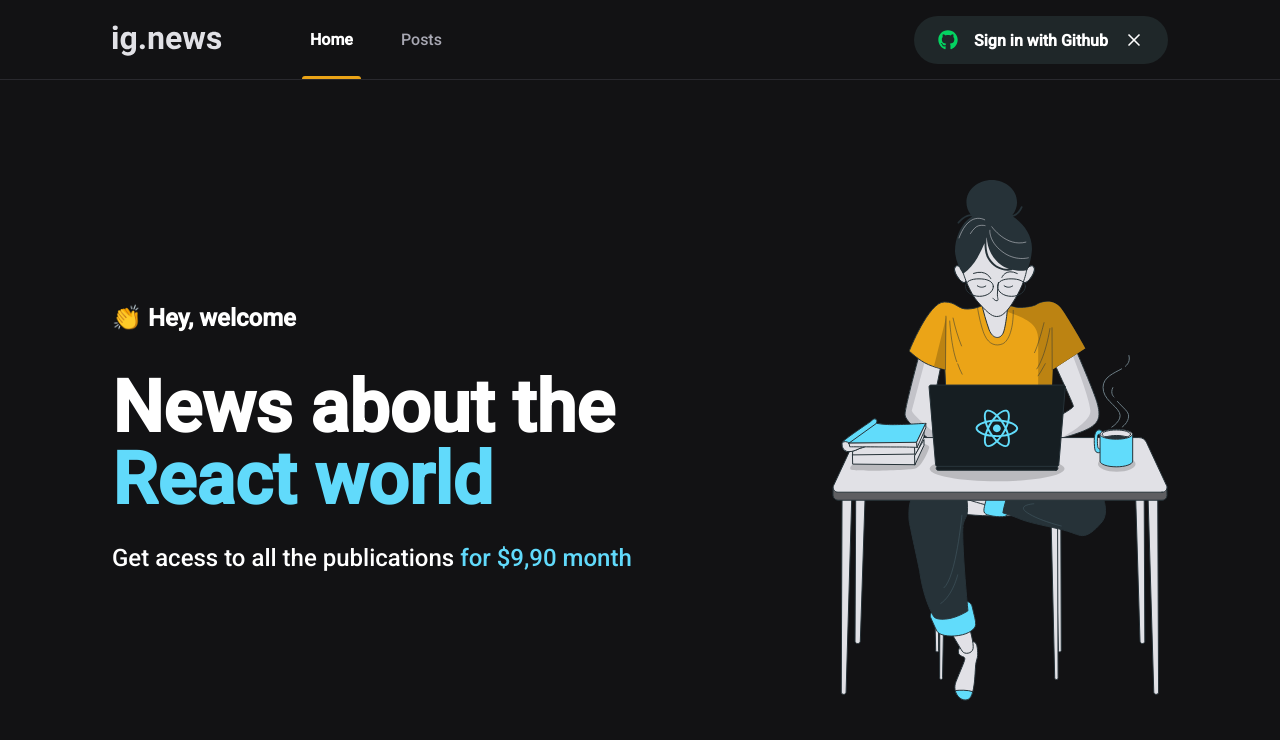
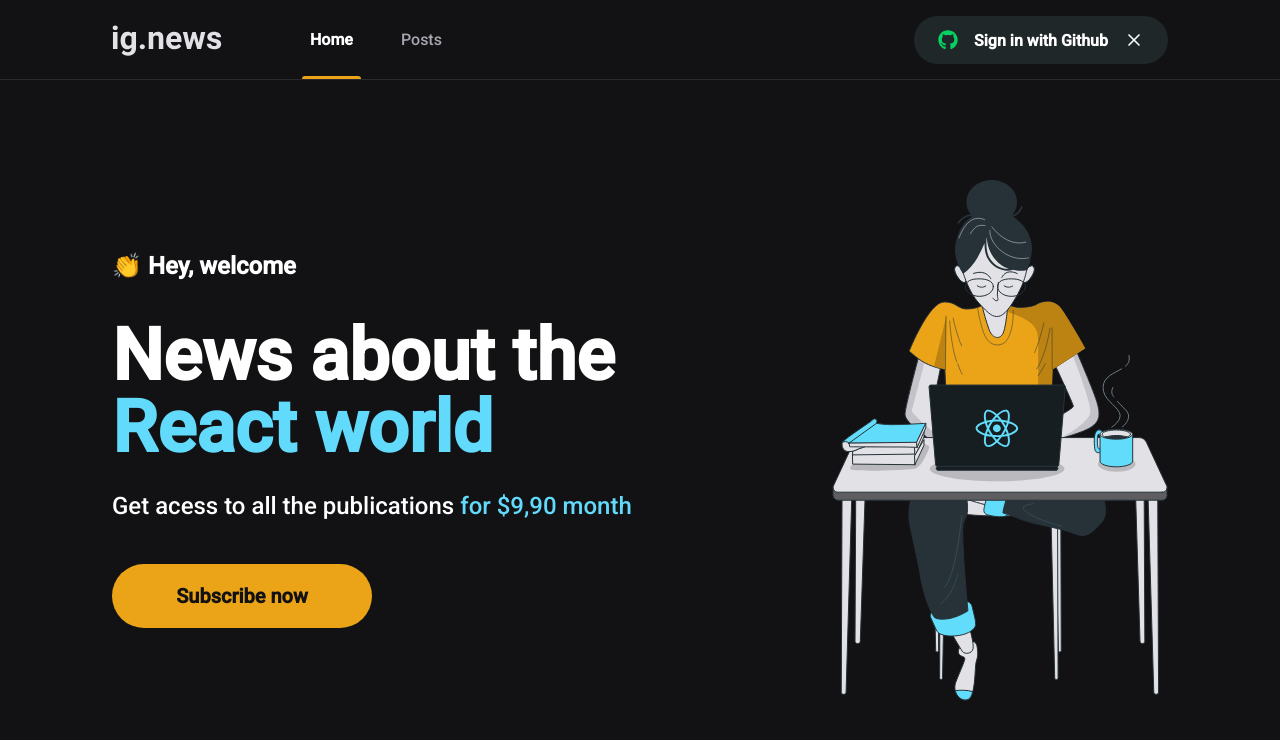
Before and after one commit to italosilva01/ig.news, a Next.js app: page / in a window 1280 px wide. Shown: the top 740 px of the page. Built offline with nearby package versions, Linux system fonts and the light colour scheme.

Commit message:
adicionar bottão Subscribe

```diff
--- /dev/null
+++ b/src/components/SubscribeButton/index.tsx
@@ -0,0 +1,5 @@
+import styles from "./styles.module.scss";
+
+export function SubscribeButton() {
+  return <button className={styles.subscribeButton}>Subscribe now</button>;
+}
--- /dev/null
+++ b/src/components/SubscribeButton/styles.module.scss
@@ -0,0 +1,20 @@
+.subscribeButton {
+  width: 260px;
+  height: 4rem;
+  border: 0;
+  border-radius: 2rem;
+  background: var(--yellow-500);
+  color: var(--gray-900);
+  font-size: 1.25rem;
+  font-weight: bold;
+
+  display: flex;
+  align-items: center;
+  justify-content: center;
+
+  transition: filter 0.2s;
+
+  &:hover {
+    filter: brightness(0.8);
+  }
+}
--- a/src/pages/home.module.scss
+++ b/src/pages/home.module.scss
@@ -36,4 +36,8 @@
       color: var(--cyan-500);
     }
   }
+
+  button {
+    margin-top: 2.5rem;
+  }
 }
--- a/src/pages/index.tsx
+++ b/src/pages/index.tsx
@@ -1,4 +1,5 @@
 import Head from "next/head"; //função do Next
+import { SubscribeButton } from "../components/SubscribeButton";
 import style from "./home.module.scss";
 
 export default function Home() {
@@ -17,6 +18,7 @@
           <p>
             Get acess to all the publications <span>for $9,90 month</span>
           </p>
+          <SubscribeButton />
         </section>
         <img src="/images/avatar.svg" alt="Girl coding" />
       </main>
```
